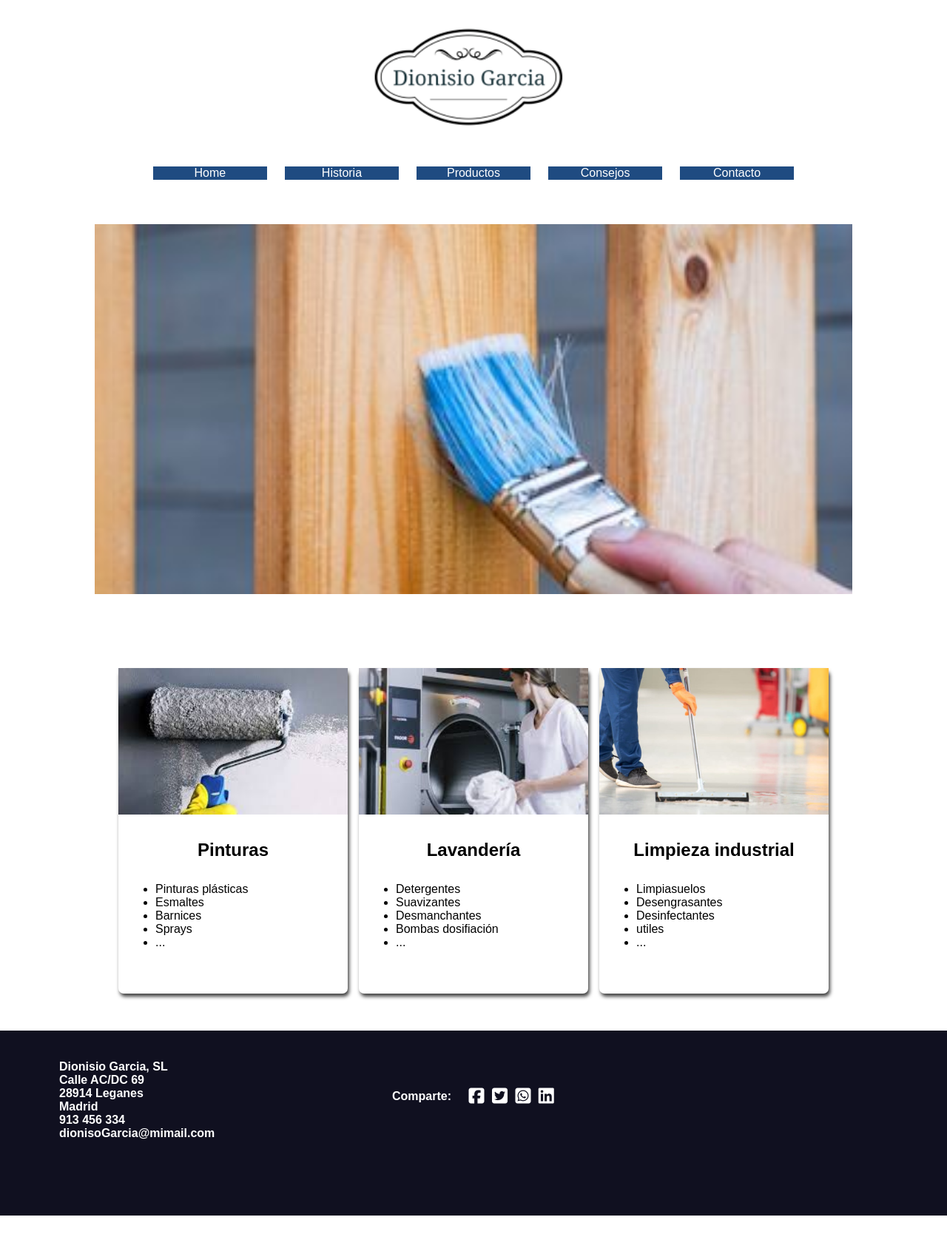
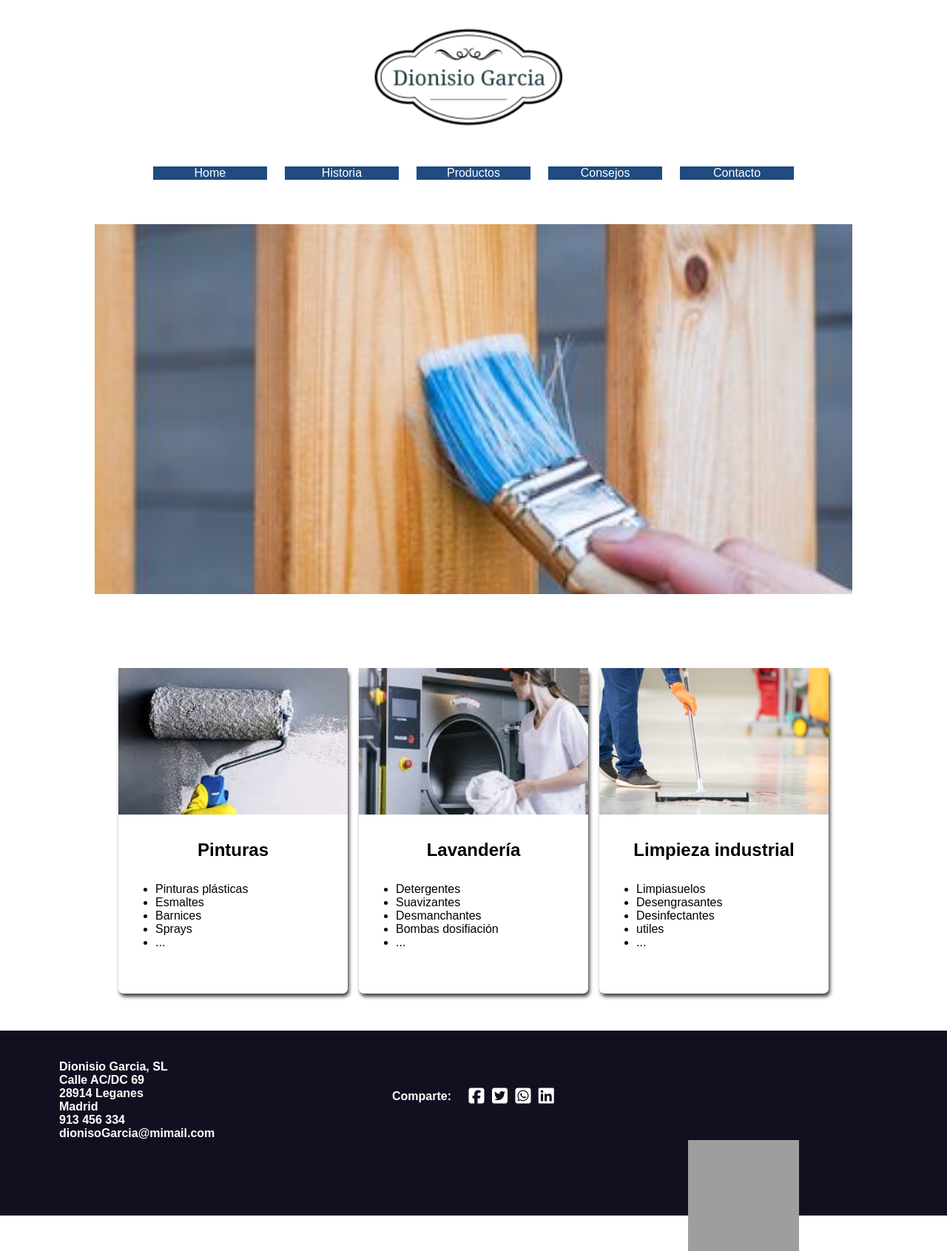
Before and after one commit to namg72/Atrium_Web_Includes, a PHP site: page /index.php in a window 1280 px wide. Shown: the whole page at 74% size. Before the commit the page ends 1643 px from the top, so only its background shows below. Run offline with PHP 8.4, Linux system fonts and the light colour scheme; some libraries are stand-ins or nearby versions; grey boxes are pictures that could not be loaded.

Commit message:
incluido sello

```diff
--- a/CSS/estilos.css
+++ b/CSS/estilos.css
@@ -40,6 +40,8 @@
     color: #1f4b81;
     transition: all 0.2s ease;
 }
+
+
 /* footer*/
 
 footer {
@@ -64,12 +66,25 @@
     text-decoration: none;
     color: white;
 }
-                    /* video-consejos */
+
+.sello {
+    width: 150px;
+    height: 150px;
+    float: left;
+    margin-top: 50px;
+    margin-left: 400px;
+}
+
+.sello img {
+    object-fit: cover;
+    width: 100%;
+    height: 100%;
+}
 
 .compartir {
     margin-top: 80px;
-                        display: inline-block;
-                        width: 300px;
+    width: auto;
+    float: left;
 }
 
 .compartir p {
@@ -81,6 +96,9 @@
     size: 2rem;
     padding: 3px;
 }
+
+
+/* video-consejos */
 
 .videos {
     width: 80%;
@@ -126,6 +144,8 @@
     padding: 15px;
     margin-bottom: 50px;
 }
+
+
 /* Texto pagina Quienes S0mos*/
 
 .texto {
@@ -149,6 +169,8 @@
     width: 70%;
     height: 70%;
 }
+
+
 /* PRODUCTOS*/
 
 .productos {
--- a/includes/footer.php
+++ b/includes/footer.php
@@ -1,6 +1,6 @@
 <footer>
 
-    <div class="datos">
+        <div class="datos">
        <p>Dionisio Garcia, SL</p>
        <p>Calle AC/DC 69</p>
         <p>28914 Leganes</p>
@@ -8,10 +8,9 @@
          <p>913 456 334</p>
           <a href="mailto:dionisoGarcia@mimail.com">dionisoGarcia@mimail.com</a>
 
-    </div>
+        </div>
 
-    <div class="compartir">
-
+         <div class="compartir">
          <p>Comparte:</p>
 
          <a href="https://www.facebook.com/sharer/sharer.php?u=https://dionisiogarcia.com" target="_blank"><i class="fa-brands fa-square-facebook fa-xl" ></i></a>
@@ -20,11 +19,12 @@
          <a href="https://www.linkedin.com/sharing/share-offsite/?url=dionisiogarcia.com target="_blank"><i class="fa-brands fa-linkedin fa-xl"></i></a>
 
 
-    </div>
+        </div>
+        <div class="sello">
+             <img src="imagenes/SelloEcolabel.png" alt="">
 
+        </div>
 
-
-    </div>
 
 
 
```
Lines whose indentation alone changed are shown as unchanged.
